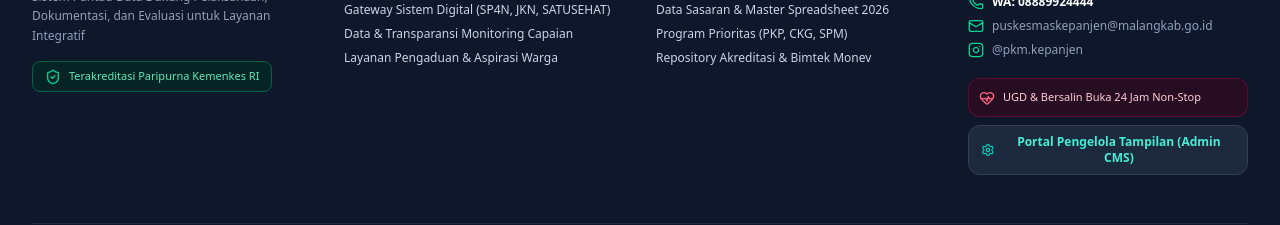
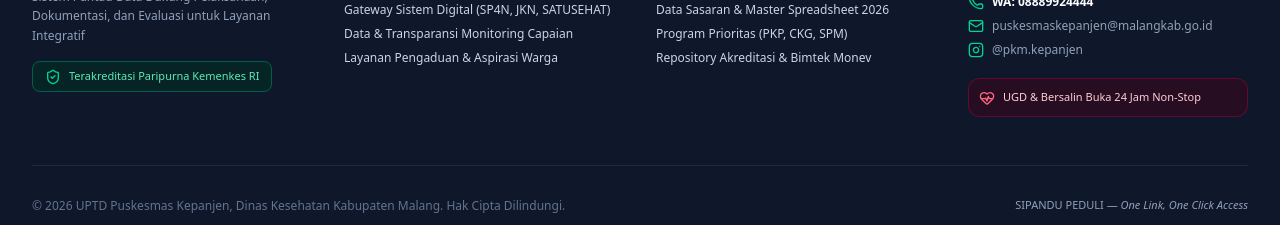
Before and after one commit to hijabgurubertuah/SIPANDU-PEDULI, a React (Vite) app: page / in a window 1280 px wide. Shown: the part 2505-2730 px from the top of the page. Built offline with nearby package versions, Linux system fonts and the light colour scheme; no server answers; the database is empty.

Commit message:
refactor: hide footer and remove admin access button
Remove the Admin CMS entry point from the Footer component and conditionally render the footer to hide it when the admin view is active.

```diff
--- a/src/App.tsx
+++ b/src/App.tsx
@@ -413,7 +413,8 @@ export default function App() {
         )}
       </main>
 
-      {/* Footer */}
+      {/* Footer (Hidden on Admin Portal) */}
+      {currentView !== 'admin' && (
         <Footer
           onSelectTab={(tab) => {
             setActivePublicTab(tab);
@@ -425,6 +426,7 @@ export default function App() {
           }}
           siteSettings={siteSettings}
         />
+      )}
 
       {/* Mobile Floating Dock (At the bottom of screen on Mobile) */}
       {currentView === 'public' && (
--- a/src/components/Footer.tsx
+++ b/src/components/Footer.tsx
@@ -1,4 +1,4 @@
-import { Activity, MapPin, Phone, Mail, Instagram, ShieldCheck, HeartPulse, Settings } from 'lucide-react';
+import { Activity, MapPin, Phone, Mail, Instagram, ShieldCheck, HeartPulse } from 'lucide-react';
 import { SiteSettings } from '../types';
 
 interface FooterProps {
@@ -202,19 +202,11 @@ export default function Footer({ onSelectTab, onSelectView, siteSettings }: Foot
               </div>
             </div>
 
-            <div className="pt-2 flex flex-col gap-2">
+            <div className="pt-2">
               <div className="p-2.5 bg-rose-950/40 border border-rose-900/60 rounded-xl text-[11px] text-rose-200 flex items-center gap-2">
                 <HeartPulse className="w-4 h-4 text-rose-400 shrink-0" />
                 <span>UGD & Bersalin Buka 24 Jam Non-Stop</span>
               </div>
-
-              <button
-                onClick={() => onSelectView('admin')}
-                className="w-full py-2 px-3 rounded-xl bg-slate-800 hover:bg-slate-700 text-teal-300 text-xs font-bold flex items-center justify-center gap-2 transition border border-slate-700 hover:border-teal-500"
-              >
-                <Settings className="w-3.5 h-3.5 text-teal-400" />
-                <span>Portal Pengelola Tampilan (Admin CMS)</span>
-              </button>
             </div>
           </div>
 
```
Lines whose indentation alone changed are shown as unchanged.
